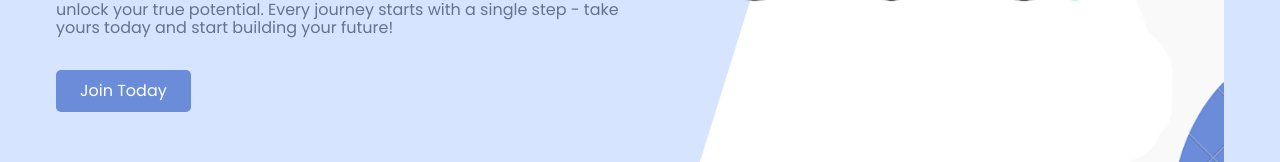
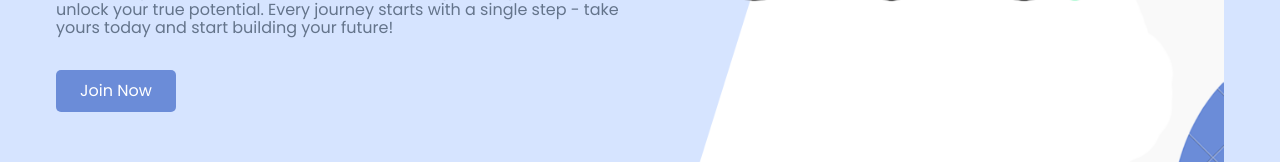
Before and after one commit to CharuniFernando/Skill-Sharing-and-Learning-Platform, a React (Create React App) app in the folder Frontend/: page / in a window 1280 px wide. Shown: the part 535-697 px from the top of the page. Built offline with nearby package versions, Linux system fonts and the light colour scheme.

Commit message:
Update Home page

```diff
--- a/Frontend/src/Components/Home/Header.jsx
+++ b/Frontend/src/Components/Home/Header.jsx
@@ -84,7 +84,7 @@ const Header = () => {
               }}
               className="btn"
             >
-              Join Today
+              Join Now
             </button>
           </div>
         </div>
```
